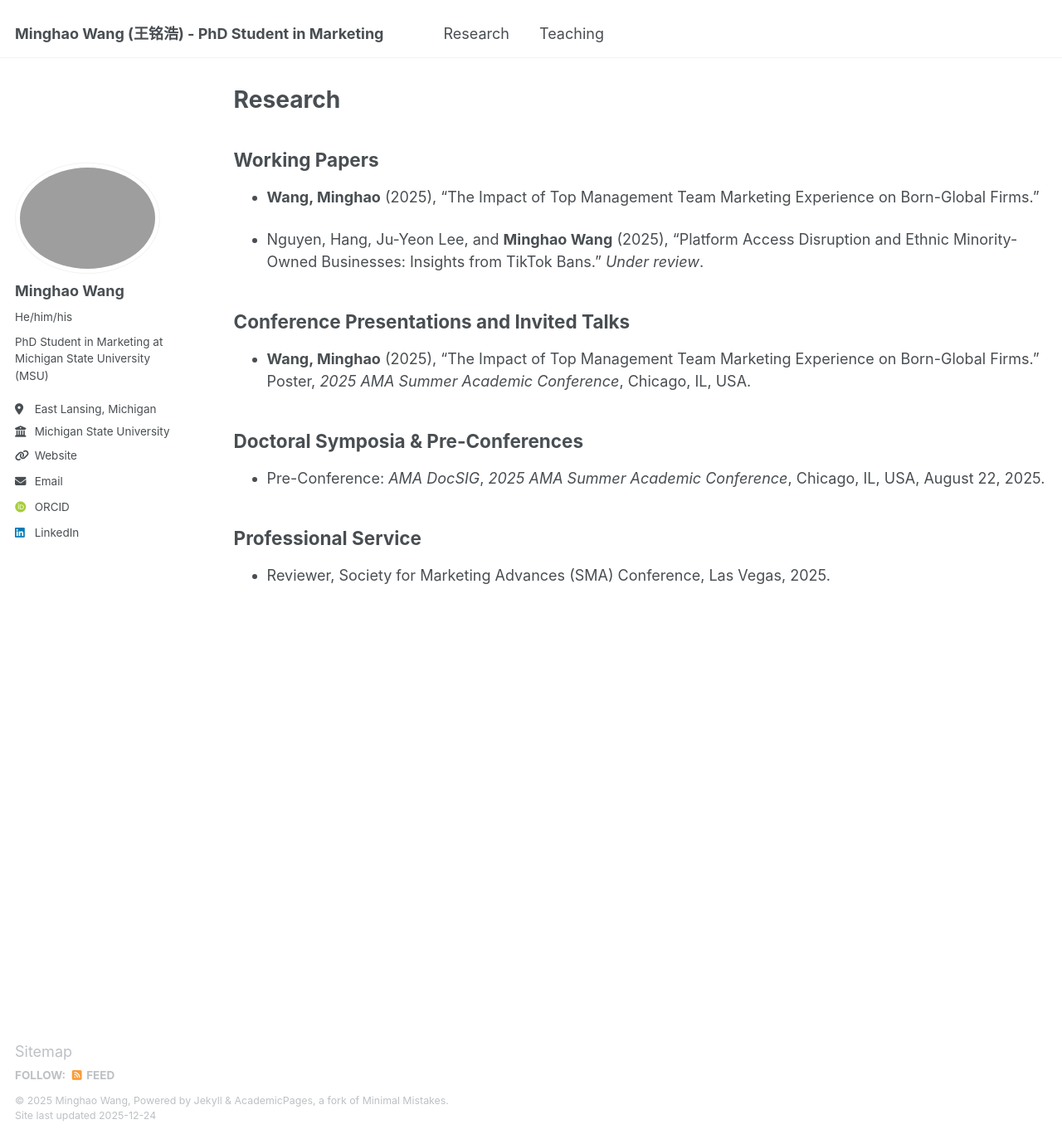
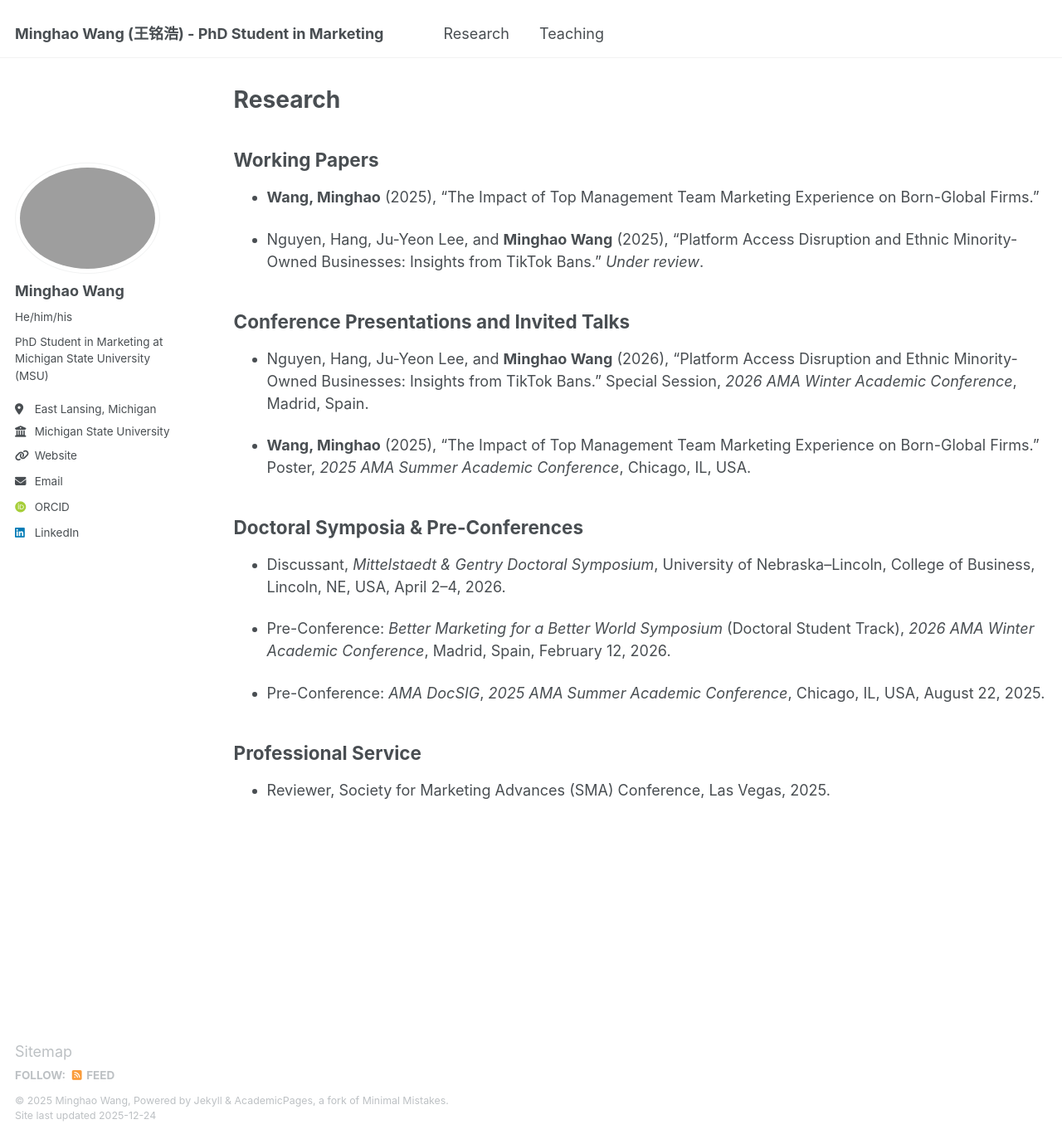
Before and after one commit to minghaowang-research/minghaowang-research.github.io, a Jekyll site: the page built from _pages/research.md, in a window 1280 px wide and 1373 px high. Shown: the whole window at 83% size. Built offline with Jekyll 4.4.1, drawn with Linux system fonts in a browser that asks for light colours; some web fonts are replaced.

Commit message:
Updated with Winter AMA + NE

```diff
--- a/_pages/research.md
+++ b/_pages/research.md
@@ -15,15 +15,15 @@ author_profile: true
 
 ## Conference Presentations and Invited Talks
 
-<!-- - Nguyen, Hang, Ju-Yeon Lee, and **Minghao Wang** (2026), "Platform Access Disruption and Ethnic Minority-Owned Businesses: Insights from TikTok Bans." Special Session, *2026 AMA Winter Academic Conference*, Madrid, Spain. -->
+- Nguyen, Hang, Ju-Yeon Lee, and **Minghao Wang** (2026), "Platform Access Disruption and Ethnic Minority-Owned Businesses: Insights from TikTok Bans." Special Session, *2026 AMA Winter Academic Conference*, Madrid, Spain.
 
 - **Wang, Minghao** (2025), "The Impact of Top Management Team Marketing Experience on Born-Global Firms." Poster, *2025 AMA Summer Academic Conference*, Chicago, IL, USA.
 
 ## Doctoral Symposia & Pre-Conferences
 
-<!-- - Discussant, *Mittelstaedt & Gentry Doctoral Symposium*, University of Nebraska–Lincoln, College of Business, Lincoln, NE, USA, April 2–4, 2026.
+- Discussant, *Mittelstaedt & Gentry Doctoral Symposium*, University of Nebraska–Lincoln, College of Business, Lincoln, NE, USA, April 2–4, 2026.
 
-- Pre-Conference: *Better Marketing for a Better World Symposium* (Doctoral Student Track), *2026 AMA Winter Academic Conference*, Madrid, Spain, February 12, 2026. -->
+- Pre-Conference: *Better Marketing for a Better World Symposium* (Doctoral Student Track), *2026 AMA Winter Academic Conference*, Madrid, Spain, February 12, 2026.
 
 - Pre-Conference: *AMA DocSIG*, *2025 AMA Summer Academic Conference*, Chicago, IL, USA, August 22, 2025.
 
```
